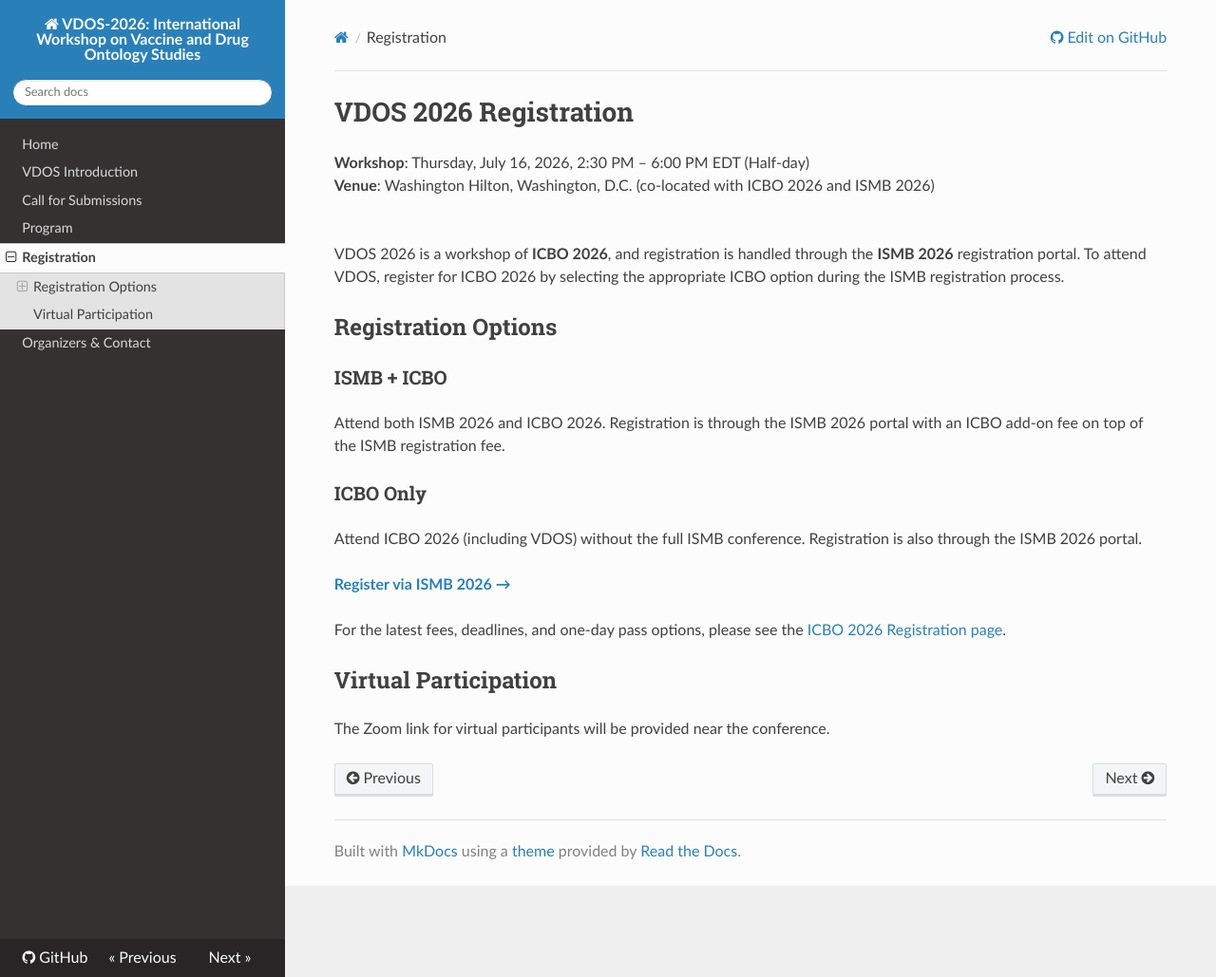
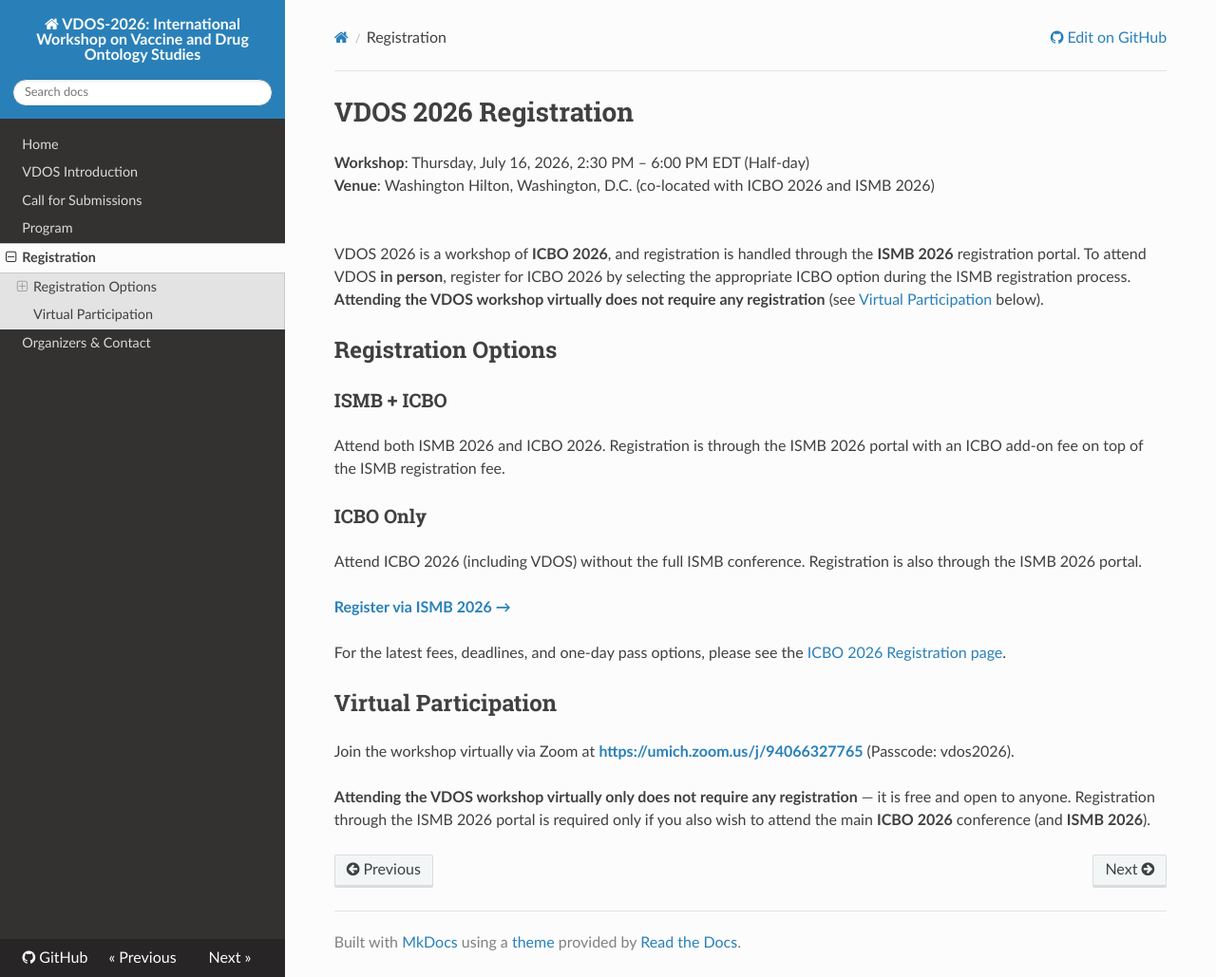
Before and after one commit to vdos-workshop/vdos2026, an MkDocs documentation site: the page built from docs/registration.md, in a window 1280 px wide and 1029 px high. Shown: the whole window at 95% size. Built offline with MkDocs 1.6.1, drawn with Linux system fonts in a browser that asks for light colours; nearby versions of some CDN libraries.

Commit message:
docs(registration): clarify virtual-only needs no registration
Note that attending the VDOS workshop virtually requires no registration;
ISMB/ICBO registration is only needed to attend the main ICBO 2026 (and ISMB 2026).
Add the Zoom URL and passcode to the Virtual Participation section.

🗿 MoAI <email@mo.ai.kr>

```diff
--- a/docs/registration.md
+++ b/docs/registration.md
@@ -3,7 +3,7 @@
 **Workshop**: Thursday, July 16, 2026, 2:30 PM – 6:00 PM EDT (Half-day)<BR>
 **Venue**: Washington Hilton, Washington, D.C. (co-located with ICBO 2026 and ISMB 2026)<BR><BR>
 
-VDOS 2026 is a workshop of **ICBO 2026**, and registration is handled through the **ISMB 2026** registration portal. To attend VDOS, register for ICBO 2026 by selecting the appropriate ICBO option during the ISMB registration process.
+VDOS 2026 is a workshop of **ICBO 2026**, and registration is handled through the **ISMB 2026** registration portal. To attend VDOS **in person**, register for ICBO 2026 by selecting the appropriate ICBO option during the ISMB registration process. **Attending the VDOS workshop virtually does not require any registration** (see [Virtual Participation](#virtual-participation) below).
 
 ## Registration Options
 
@@ -18,4 +18,6 @@
 For the latest fees, deadlines, and one-day pass options, please see the [ICBO 2026 Registration page](https://icbo-conference.github.io/icbo2026/registration/).
 
 ## Virtual Participation
-The Zoom link for virtual participants will be provided near the conference.
+Join the workshop virtually via Zoom at **[https://umich.zoom.us/j/94066327765](https://umich.zoom.us/j/94066327765)** (Passcode: vdos2026).
+
+**Attending the VDOS workshop virtually only does not require any registration** — it is free and open to anyone. Registration through the ISMB 2026 portal is required only if you also wish to attend the main **ICBO 2026** conference (and **ISMB 2026**).
```
